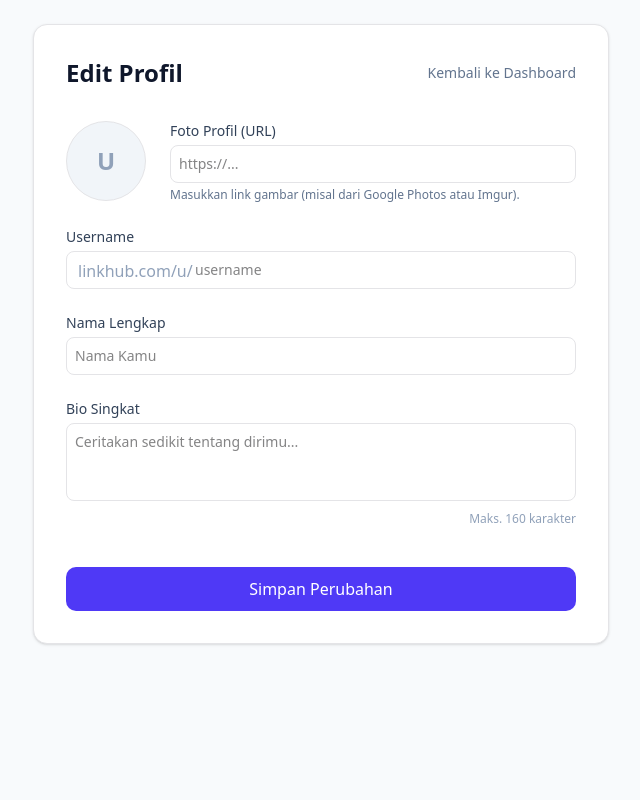
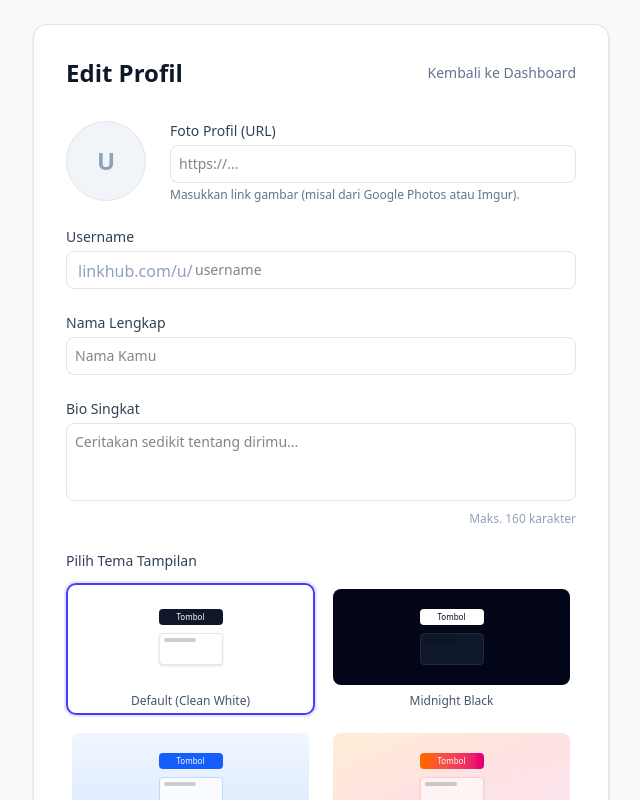
Before and after one commit to RIZKI-KUDENG/linkhub, a Next.js app: page /dashboard/settings in a window 1280 px wide. Shown: the top 800 px of the page, without its empty margins (319-959 px from the left). Built offline with nearby package versions, Linux system fonts and the light colour scheme; no server answers.

Commit message:
add theme fitur

```diff
--- a/src/app/api/settings/profile/route.ts
+++ b/src/app/api/settings/profile/route.ts
@@ -13,6 +13,7 @@ const profileSchema = z.object({
     name: z.string().min(1,"Nama tidak boleh kosong"),
     bio: z.string().max(160, "Bio tidak boleh lebih dari 160 karakter").optional(),
     image: z.url("URL gambar tidak valid").optional(),
+    theme: z.string().optional(),
 });
 
 export async function GET(req: Request) {
@@ -29,8 +30,9 @@ export async function GET(req: Request) {
         id: true,
         username: true,
         name: true,
-        bio: true,   // Pastikan kolom ini sudah ada di database
+        bio: true,
         image: true,
+        theme: true
       }
     });
 
--- a/src/app/dashboard/settings/page.tsx
+++ b/src/app/dashboard/settings/page.tsx
@@ -7,6 +7,8 @@ import { z } from "zod";
 import { useSession } from "next-auth/react";
 import { useRouter } from "next/navigation"
 import Image from "next/image";
+import { themes, ThemeKey } from "@/lib/theme";
+import { cn } from "@/lib/utils";
 
 const profileSchema = z.object({
   username: z
@@ -16,6 +18,7 @@ const profileSchema = z.object({
   name: z.string().min(1, "Nama wajib diisi"),
   bio: z.string().max(160).optional(),
   image: z.string().url("URL tidak valid").optional().or(z.literal("")),
+  theme: z.string().optional(),
 });
 
 type ProfileForm = z.infer<typeof profileSchema>;
@@ -25,6 +28,7 @@ type UserData = {
     name?: string | null;
     bio?: string | null;
     image?: string | null;
+    theme?: string | null;
   };
 
 export default function SettingsPage(){
@@ -59,12 +63,14 @@ useEffect(() => {
            setValue("name", user.name || "");
            setValue("bio", user.bio || "");
            setValue("image", user.image || "");
+           setValue("theme", user.theme || "default");
         })
         .catch((err) => {
             console.error("Gagal memuat profil:", err);
         });
     }
   }, [session, setValue]);
+  const currentTheme = watch("theme") as ThemeKey || "default";
 const imageUrl = watch("image");
 const onSubmit = async (data: ProfileForm) => {
     setIsLoading(true);
@@ -92,6 +98,8 @@ const onSubmit = async (data: ProfileForm) => {
           name: data.name,
           username: data.username,
           image: data.image,
+          bio: data.bio,
+          theme: data.theme
         },
       });
 
@@ -190,6 +198,44 @@ const onSubmit = async (data: ProfileForm) => {
                 <p className="text-xs text-slate-400 ml-auto">Maks. 160 karakter</p>
             </div>
           </div>
+          <div>
+            <label className="block text-sm font-medium text-slate-700 mb-3">
+              Pilih Tema Tampilan
+            </label>
+            <div className="grid grid-cols-2 gap-3">
+              {Object.entries(themes).map(([key, themeData]) => (
+                <div key={key}>
+                  <label
+                    className={cn(
+                      "cursor-pointer block relative rounded-lg border-2 p-1 transition-all",
+                      currentTheme === key
+                        ? "border-indigo-600 ring-2 ring-indigo-100"
+                        : "border-transparent hover:border-slate-200"
+                    )}
+                  >
+                    <input
+                      type="radio"
+                      value={key}
+                      {...register("theme")}
+                      className="sr-only"
+                    />
+                    {/* Preview Miniatur Tema */}
+                    <div className={cn("h-24 rounded-md flex flex-col items-center justify-center gap-2", themeData.bg)}>
+                       <div className={cn("w-16 h-4 rounded text-[8px] flex items-center justify-center", themeData.button)}>
+                          Tombol
+                       </div>
+                       <div className={cn("w-16 h-8 rounded text-[8px] p-1", themeData.card)}>
+                          <div className={cn("w-8 h-1 rounded-full mb-1 bg-current opacity-20")}></div>
+                       </div>
+                    </div>
+                    <p className="text-center text-xs font-medium mt-2 text-slate-600">
+                      {themeData.name}
+                    </p>
+                  </label>
+                </div>
+              ))}
+            </div>
+          </div>
 
           {/* Submit Button */}
           <div className="pt-4">
--- a/src/app/u/[username]/page.tsx
+++ b/src/app/u/[username]/page.tsx
@@ -3,10 +3,14 @@ import { notFound } from "next/navigation";
 import Image from "next/image";
 import MasonryClient from "@/components/fragments/MasonryClient";
 import { Metadata } from "next";
+import { ThemeKey, themes } from "@/lib/theme";
+import { cn } from "@/lib/utils";
 
-export async function generateMetadata(
-  { params }: { params: Promise<{ username: string }> }
-): Promise<Metadata> {
+export async function generateMetadata({
+  params,
+}: {
+  params: Promise<{ username: string }>;
+}): Promise<Metadata> {
   const { username } = await params;
 
   const user = await prisma.user.findFirst({
@@ -28,9 +32,7 @@ export async function generateMetadata(
     openGraph: {
       title: `@${user.username} · LinkHub`,
       description: `Lihat koleksi link visual dari @${user.username}.`,
-      images: [
-        `/api/og?username=${user.username}`
-      ],
+      images: [`/api/og?username=${user.username}`],
       url: `https://linkhub.app/u/${user.username}`,
       type: "profile",
     },
@@ -38,15 +40,10 @@ export async function generateMetadata(
       card: "summary_large_image",
       title: `@${user.username} · LinkHub`,
       description: `Lihat koleksi link visual dari @${user.username}.`,
-      images: [
-        `/api/og?username=${user.username}`
-      ],
+      images: [`/api/og?username=${user.username}`],
     },
   };
 }
-
-
-
 
 export default async function PublicPage({
   params,
@@ -67,9 +64,15 @@ export default async function PublicPage({
   if (!user) {
     notFound();
   }
-  console.log(user.links);
+  const themeKey = (user.theme as ThemeKey) || "default";
+  const theme = themes[themeKey] || themes.default;
   return (
-    <div className="min-h-screen relative bg-white p-6">
+    <div
+      className={cn(
+        "min-h-screen relative p-6 transition-colors duration-300",
+        theme.bg
+      )}
+    >
       <div className="max-w-2xl mx-auto mt-10">
         <div className="text-center mb-10">
           <div className="relative w-24 h-24 mx-auto mb-4">
@@ -83,12 +86,27 @@ export default async function PublicPage({
                 className="w-full h-full rounded-full object-cover border-2 border-slate-100 shadow-sm"
               />
             ) : (
-              <div className="w-full h-full rounded-full bg-slate-200 flex items-center justify-center text-2xl font-bold text-slate-500">
+              <div
+                className={cn(
+                  "w-full h-full rounded-full flex items-center justify-center text-3xl font-bold border-4 border-white/20",
+                  theme.card,
+                  theme.text
+                )}
+              >
                 {user.name?.charAt(0) || "U"}
               </div>
             )}
           </div>
-          <h1 className="text-2xl font-bold text-slate-900">@{user.name}</h1>
+          <h1 className={cn("text-2xl font-bold mb-2", theme.text)}>
+            @{user.name}
+          </h1>
+          {user.bio && (
+            <p
+              className={cn("text-sm opacity-90 max-w-md mx-auto", theme.text)}
+            >
+              {user.bio}
+            </p>
+          )}
         </div>
         <MasonryClient>
           {user.links.map((link) => (
@@ -96,7 +114,11 @@ export default async function PublicPage({
               key={link.id}
               href={`/api/link/${link.id}/click`}
               target="_blank"
-              className="block mb-4 bg-white rounded-lg overflow-hidden shadow hover:shadow-lg transition border"
+              className={cn(
+                "block mb-4 rounded-xl overflow-hidden transition-all duration-300 transform",
+                theme.card,
+                theme.cardHover
+              )}
             >
               {link.imageUrl && (
                 <img
@@ -107,12 +129,17 @@ export default async function PublicPage({
               )}
 
               <div className="p-3">
-                <h3 className="font-semibold text-sm mb-1">
+                <h3 className={cn("font-bold text-sm mb-1", theme.text)}>
                   {link.title ?? link.url}
                 </h3>
 
                 {link.description && (
-                  <p className="text-xs text-gray-500 line-clamp-3">
+                  <p
+                    className={cn(
+                      "text-xs line-clamp-2 opacity-75",
+                      theme.text
+                    )}
+                  >
                     {link.description}
                   </p>
                 )}
@@ -126,6 +153,14 @@ export default async function PublicPage({
             </div>
           )}
         </MasonryClient>
+        <div
+          className={cn(
+            "text-center mt-12 text-xs opacity-50 font-medium",
+            theme.text
+          )}
+        >
+          Powered by LinkHub
+        </div>
       </div>
     </div>
   );
--- a/src/lib/auth.ts
+++ b/src/lib/auth.ts
@@ -18,11 +18,9 @@ export const authOptions: NextAuthOptions = {
   },
 
   callbacks: {
-    // Generate username di sini
+    // Generate username
     async signIn({ user }) {
       if (!user) return true;
-
-      // cek apakah user sudah punya username
       const existing = await prisma.user.findUnique({
         where: { id: user.id },
       });
@@ -47,10 +45,15 @@ export const authOptions: NextAuthOptions = {
     },
 
     // SIMPAN username & id ke JWT
-    async jwt({ token, user }) {
+    async jwt({ token, user, trigger, session }) {
       if (user) {
         token.id = user.id;
         token.username = user.username ?? null;
+        token.bio = user.bio ?? null;
+        token.theme = user.theme ?? "default";
+      }
+      if (trigger === "update" && session?.user) {
+        return { ...token, ...session.user };
       }
 
       return token;
@@ -60,6 +63,8 @@ export const authOptions: NextAuthOptions = {
     async session({ session, token }) {
       session.user.id = token.id as string;
       session.user.username = token.username ?? null;
+      session.user.bio = token.bio as string | null;
+      session.user.theme = (token.theme as string) || "default";
       return session;
     },
   },
--- /dev/null
+++ b/src/lib/theme.ts
@@ -0,0 +1,36 @@
+export const themes = {
+  default: {
+    name: "Default (Clean White)",
+    bg: "bg-white",
+    text: "text-slate-900",
+    card: "bg-white border border-slate-200 shadow-sm",
+    cardHover: "hover:shadow-md hover:border-slate-300",
+    button: "bg-slate-900 text-white hover:bg-slate-800",
+  },
+  dark: {
+    name: "Midnight Black",
+    bg: "bg-slate-950",
+    text: "text-slate-100",
+    card: "bg-slate-900 border border-slate-800",
+    cardHover: "hover:bg-slate-800 hover:border-slate-700",
+    button: "bg-white text-slate-950 hover:bg-slate-200",
+  },
+  ocean: {
+    name: "Ocean Blue",
+    bg: "bg-gradient-to-b from-blue-50 to-blue-100",
+    text: "text-blue-900",
+    card: "bg-white/80 backdrop-blur-sm border border-blue-200",
+    cardHover: "hover:bg-white hover:scale-[1.02]",
+    button: "bg-blue-600 text-white hover:bg-blue-700",
+  },
+  sunset: {
+    name: "Sunset Gradient",
+    bg: "bg-gradient-to-br from-orange-100 via-red-100 to-pink-100",
+    text: "text-rose-950",
+    card: "bg-white/60 backdrop-blur-sm border border-rose-200 shadow-sm",
+    cardHover: "hover:bg-white/80 hover:shadow-rose-200/50",
+    button: "bg-gradient-to-r from-orange-500 to-pink-600 text-white hover:opacity-90",
+  },
+};
+
+export type ThemeKey = keyof typeof themes;
--- a/src/types/next-auth.d.ts
+++ b/src/types/next-auth.d.ts
@@ -4,6 +4,7 @@ declare module "next-auth" {
   interface User extends DefaultUser {
     username?: string | null;
     bio?: string | null;
+    theme?: string | null;
   }
 
   interface Session extends DefaultSession {
@@ -11,6 +12,7 @@ declare module "next-auth" {
       id: string;
       username?: string | null;
       bio?: string | null;
+      theme?: string | null;
     } & DefaultSession["user"];
   }
 }
@@ -19,5 +21,6 @@ declare module "next-auth/jwt" {
   interface JWT {
     username?: string | null;
     bio?: string | null;
+    theme?: string | null;
   }
 }
```
Also changed, not shown: 2 other files (tests, documents, lock files or other folders).
